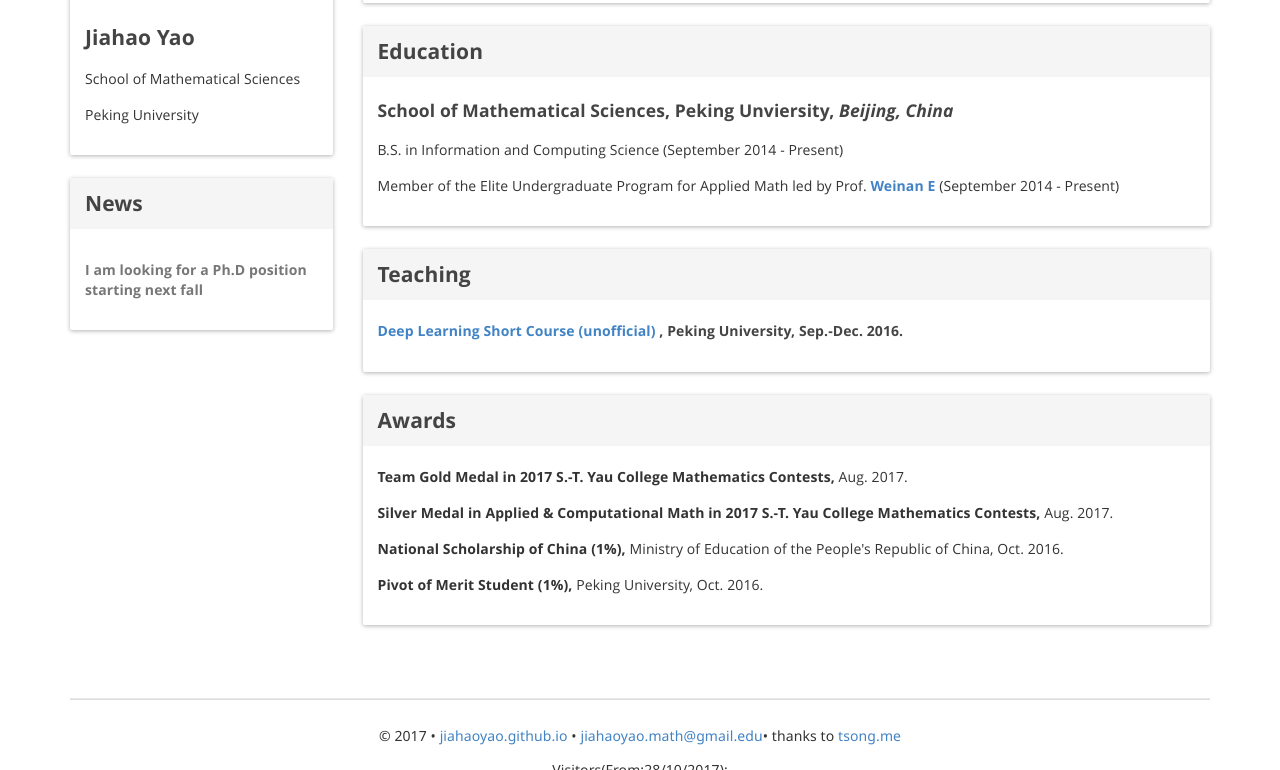
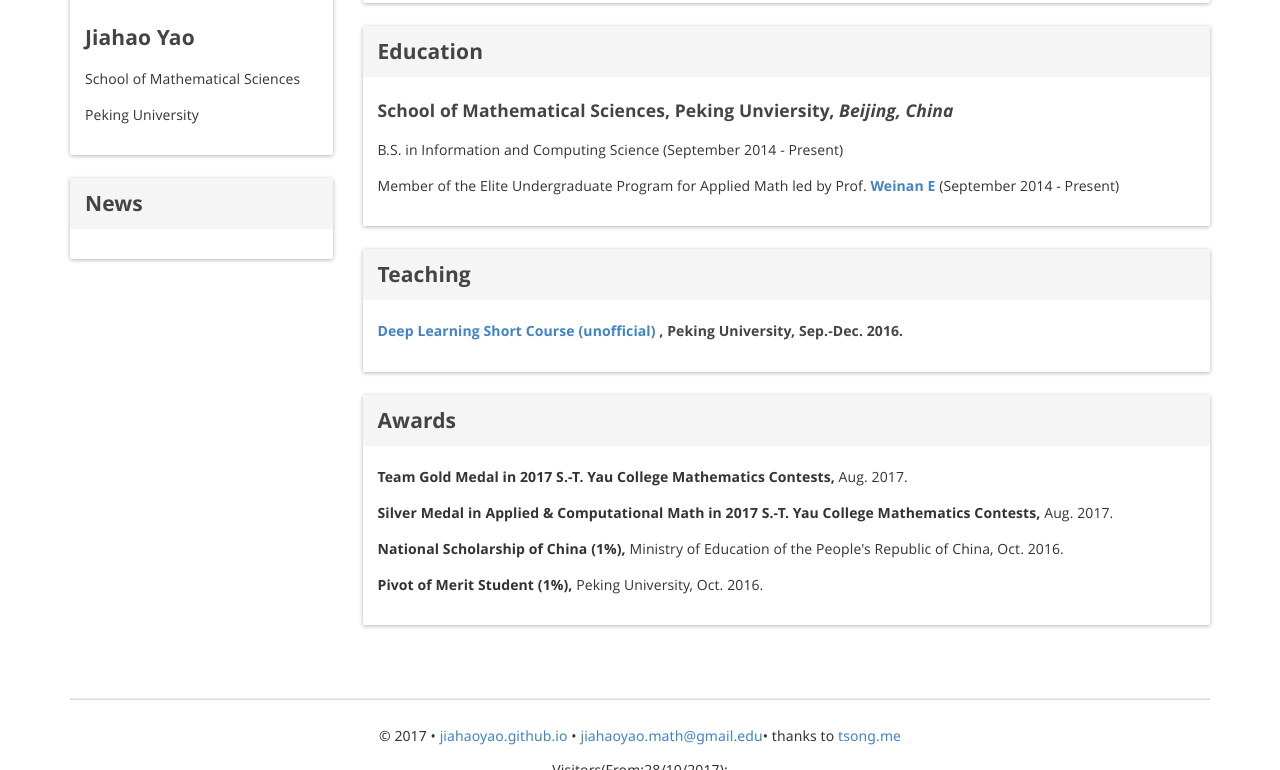
Before and after one commit to JiahaoYao/jiahaoyao.github.io, a Jekyll site: the page built from index.html, in a window 1280 px wide and 900 px high, scrolled down 356 px, cut to the strip 0-770 px from the top of the window. Built offline with Jekyll 4.4.1, drawn with Linux system fonts in a browser that asks for light colours; nearby versions of some CDN libraries; some web fonts are replaced.

Commit message:
remove phd

```diff
--- a/_includes/information.html
+++ b/_includes/information.html
@@ -17,7 +17,7 @@
         <h3 style="line-height: 1.5; margin-top: 0; margin-bottom: 0;">News</h3>
     </div>
     <div class="panel-body" >
-          <h6 style="line-height: 140%;">I am looking for a Ph.D position starting next fall </h6>
+          <!-- <h6 style="line-height: 140%;">I am looking for a Ph.D position starting next fall </h6> -->
 
     </div>
 </div>
```
